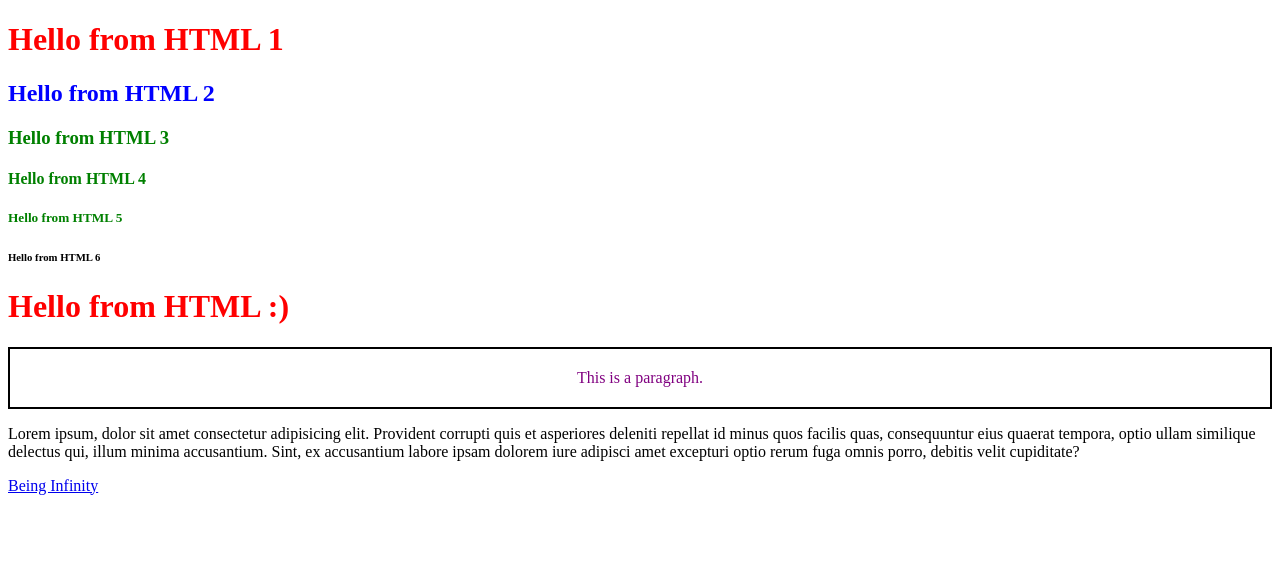
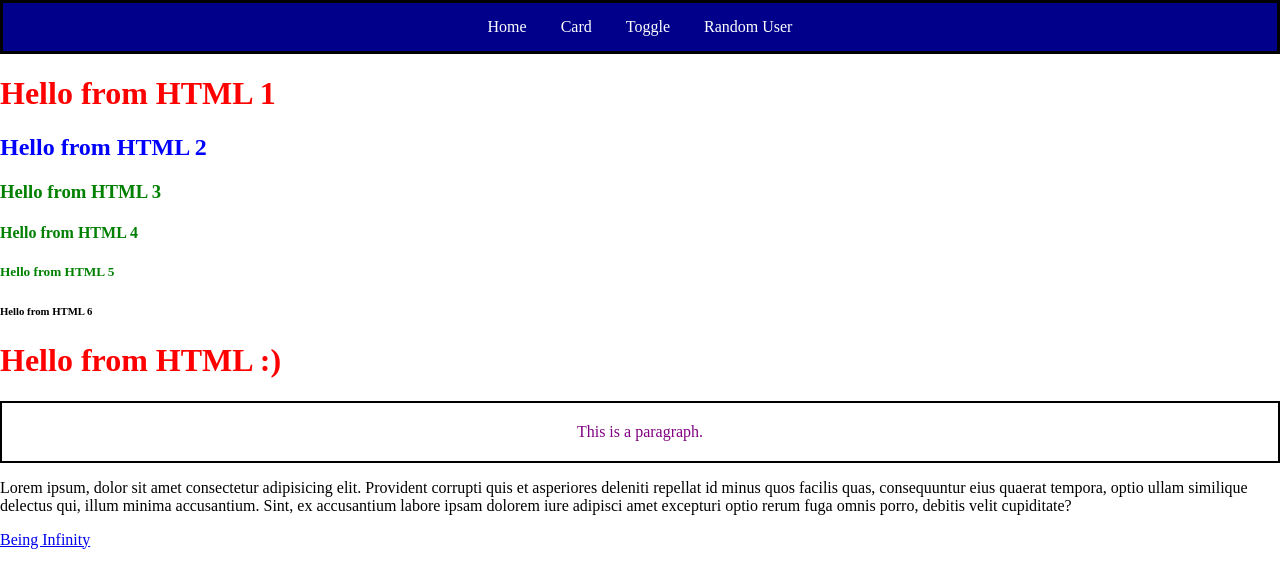
Before and after one commit to hruthika18/autosuggest, a website: page frontend/index.html in a window 1280 px wide. Drawn offline with Linux system fonts and the light colour scheme.

Commit message:
Navbar Creation

```diff
--- a/frontend/css/index.css
+++ b/frontend/css/index.css
@@ -18,3 +18,27 @@
     padding: 20px;
     text-align: center;
 }
+
+.navbar {
+    border: 3px;
+    border-style: solid;
+    border-color: black;
+    padding: 15px;
+    background-color: darkblue;
+    text-align: center;
+}
+
+.navbar a {
+    text-decoration: none;
+    padding: 15px;
+    color: white;
+}
+
+.navbar a:hover {
+    background-color: powderblue;
+    color: black;
+}
+
+body {
+    margin: 0;
+}
--- a/frontend/index.html
+++ b/frontend/index.html
@@ -9,6 +9,14 @@
 </head>
 
 <body>
+
+    <div class="navbar">
+        <a href=""> Home </a>
+        <a href=""> Card </a>
+        <a href=""> Toggle </a>
+        <a href=""> Random User </a>
+    </div>
+
     <h1> Hello from HTML 1</h1>
     <h2 id="heading1"> Hello from HTML 2</h2>
     <h3 class="heading2"> Hello from HTML 3</h3>
```
